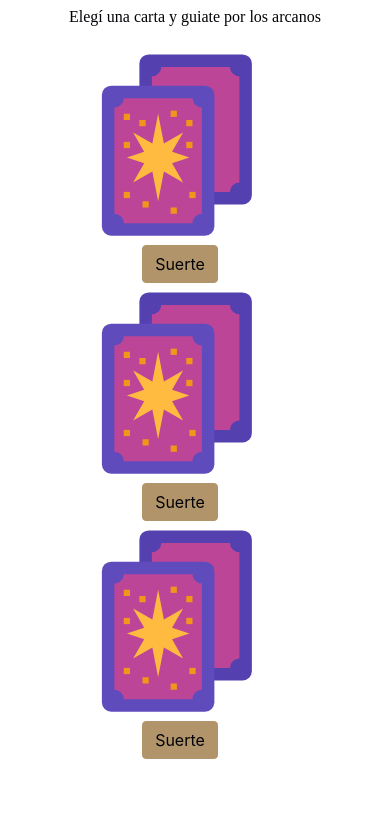
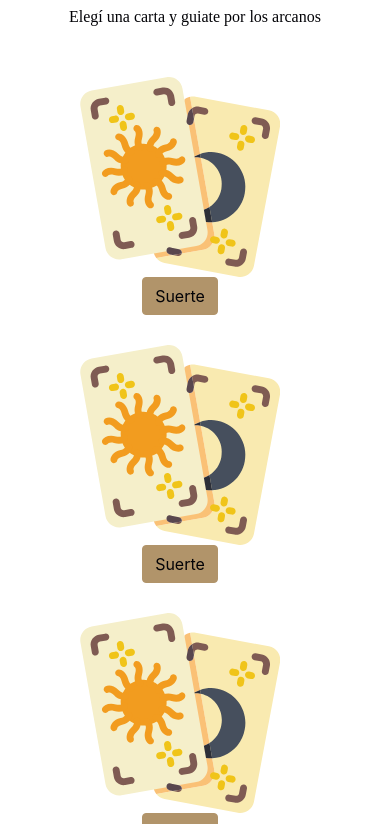
Before and after one commit to maccantoni/bewitched, a website: page oraculo.html in a window 390 px wide. Shown: the part 273-1097 px from the top of the page. Drawn offline with nearby package versions, Linux system fonts and the light colour scheme; a web font is replaced by a local one.

Commit message:
cambio de icon en la seccion oraculo y ajustes de media queries

```diff
--- a/SCSS/style.scss
+++ b/SCSS/style.scss
@@ -335,4 +335,8 @@
   .navbar-brand {
     margin: auto;
   }
+
+  .button__custom {
+    margin-bottom: 30px;
+  }
 }
--- a/oraculo.html
+++ b/oraculo.html
@@ -60,12 +60,12 @@
       </p>
     </section>
 
-    <section class="row mb-5 container-fluid">
+    <section class="row mb-5 mt-5 container-fluid">
       <div class="col text-center">
         <img
           class="img d-block mx-auto"
           width="200"
-          src="./Imagenes/tarotcolor.svg"
+          src="./Imagenes/Media/taroticonc.svg"
         />
         <button
           type="button"
@@ -143,7 +143,7 @@
         <img
           class="img d-block mx-auto"
           width="200"
-          src="./Imagenes/tarotcolor.svg"
+          src="./Imagenes/Media/taroticonc.svg"
         />
         <button
           type="button"
@@ -220,7 +220,7 @@
         <img
           class="img d-block mx-auto"
           width="200"
-          src="./Imagenes/tarotcolor.svg"
+          src="./Imagenes/Media/taroticonc.svg"
         />
         <button
           type="button"
```
Also changed, not shown: CSS/styles.css, Imagenes/Media/taroticonc.svg (added).
